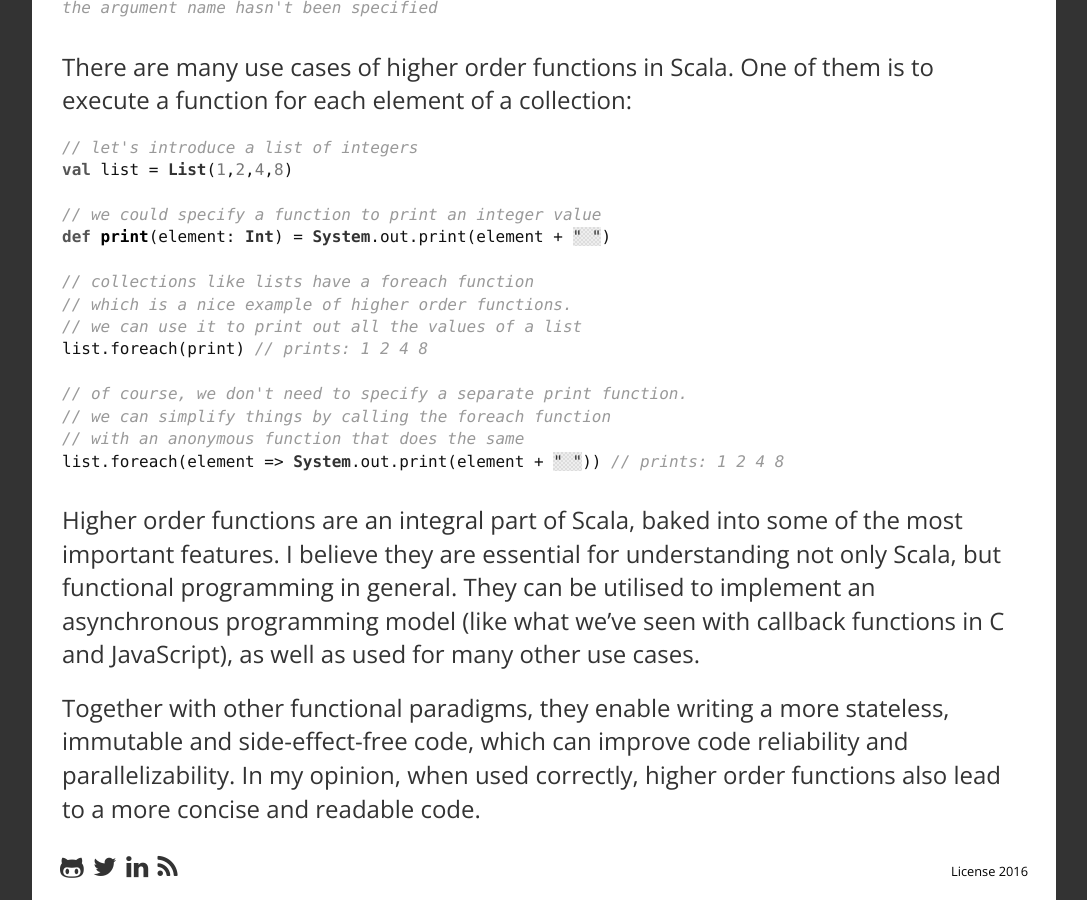
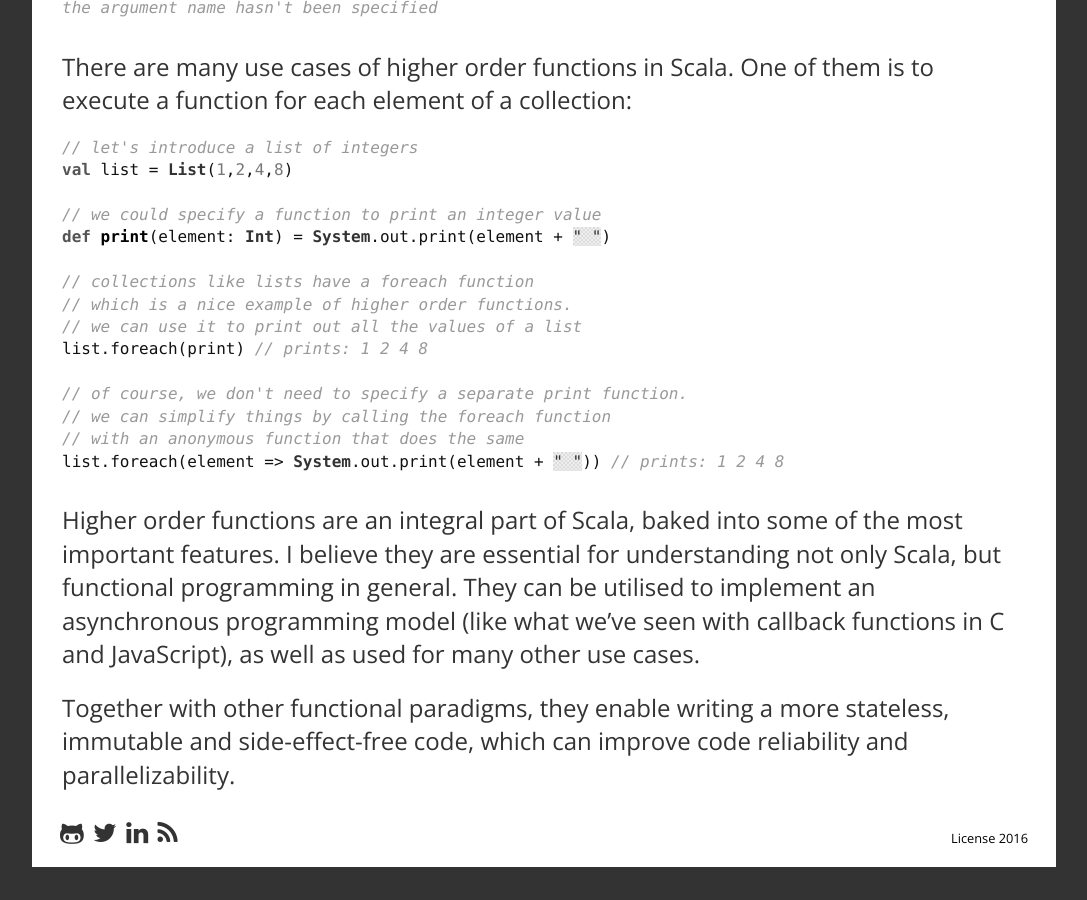
Before and after one commit to cogitor/cogitor.github.io, a Jekyll site: the page built from _posts/2016-03-28-a-story-of-higher-order-functions.md, in a window 1280 px wide and 900 px high, scrolled down 5559 px. Shown: the whole window, without its empty margins (96-1183 px from the left). Built offline with Jekyll 4.4.1, drawn with Linux system fonts in a browser that asks for light colours; nearby versions of some CDN libraries; a style sheet for code colours, icons or effects is not loaded; after the commit the page ends 6426 px from its top, so only the background shows below that.

Commit message:
remove concise

```diff
--- a/_posts/2016-03-28-a-story-of-higher-order-functions.md
+++ b/_posts/2016-03-28-a-story-of-higher-order-functions.md
@@ -211,4 +211,4 @@ list.foreach(element => System.out.print(element + " ")) // prints: 1 2 4 8
 
 Higher order functions are an integral part of Scala, baked into some of the most important features. I believe they are essential for understanding not only Scala, but functional programming in general. They can be utilised to implement an asynchronous programming model (like what we've seen with callback functions in C and JavaScript), as well as used for many other use cases.
 
-Together with other functional paradigms, they enable writing a more stateless, immutable and side-effect-free code, which can improve code reliability and parallelizability. In my opinion, when used correctly, higher order functions also lead to a more concise and readable code.
+Together with other functional paradigms, they enable writing a more stateless, immutable and side-effect-free code, which can improve code reliability and parallelizability.
```
